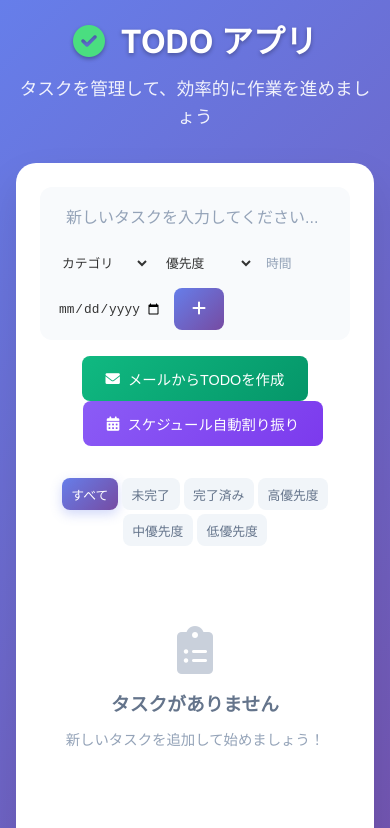
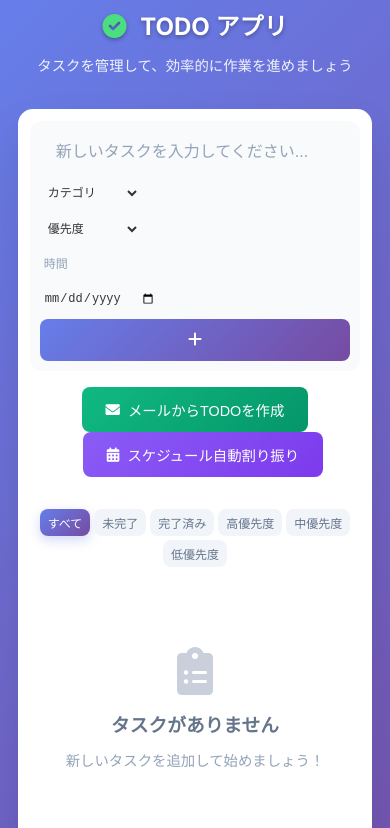
Before and after one commit to k-kasama/kasama_todo_app_by_cursor, a plain HTML site: page index.html in a window 390 px wide. Shown: the top 828 px of the page. Drawn offline with Linux system fonts and the light colour scheme.

Commit message:
レスポンシブルデザインに対応

```diff
--- a/styles.css
+++ b/styles.css
@@ -10,10 +10,13 @@ body {
     min-height: 100vh;
     color: #333;
     line-height: 1.6;
+    overflow-x: hidden;
+    width: 100%;
 }
 
 .container {
-    max-width: 800px;
+    max-width: 1200px;
+    width: 100%;
     margin: 0 auto;
     padding: 2rem;
     min-height: 100vh;
@@ -52,6 +55,8 @@ body {
     box-shadow: 0 20px 40px rgba(0,0,0,0.1);
     backdrop-filter: blur(10px);
     flex: 1;
+    width: 100%;
+    overflow-x: hidden;
 }
 
 .input-section {
@@ -66,6 +71,8 @@ body {
     padding: 0.5rem;
     border: 2px solid transparent;
     transition: all 0.3s ease;
+    flex-wrap: wrap;
+    align-items: center;
 }
 
 .input-group:focus-within {
@@ -200,6 +207,8 @@ body {
     margin-bottom: 2rem;
     max-height: 400px;
     overflow-y: auto;
+    overflow-x: hidden;
+    width: 100%;
 }
 
 .todo-item {
@@ -212,6 +221,8 @@ body {
     transition: all 0.3s ease;
     border: 2px solid transparent;
     position: relative;
+    flex-wrap: wrap;
+    gap: 0.5rem;
 }
 
 .todo-item.major {
@@ -284,11 +295,14 @@ body {
     font-size: 1rem;
     color: #333;
     word-break: break-word;
+    min-width: 200px;
+    max-width: 100%;
 }
 
 .todo-actions {
     display: flex;
     gap: 0.5rem;
+    flex-shrink: 0;
 }
 
 .todo-btn {
@@ -386,21 +400,47 @@ body {
 }
 
 /* レスポンシブデザイン */
+@media (max-width: 1200px) {
+    .container {
+        max-width: 95%;
+        padding: 1.5rem;
+    }
+}
+
 @media (max-width: 768px) {
     .container {
         padding: 1rem;
     }
 
     .todo-container {
-        padding: 1.5rem;
+        padding: 1rem;
     }
 
     .header h1 {
-        font-size: 2rem;
+        font-size: 1.8rem;
+    }
+
+    .subtitle {
+        font-size: 1rem;
+    }
+
+    .input-group {
+        flex-direction: column;
+        align-items: stretch;
+    }
+
+    #todoInput {
+        width: 100%;
     }
 
     .filters {
         flex-wrap: wrap;
+        gap: 0.25rem;
+    }
+
+    .filter-btn {
+        padding: 0.4rem 0.6rem;
+        font-size: 0.8rem;
     }
 
     .todo-stats {
@@ -411,6 +451,94 @@ body {
 
     .actions {
         flex-direction: column;
+    }
+
+    .todo-item {
+        flex-direction: column;
+        align-items: flex-start;
+        gap: 0.75rem;
+    }
+
+    .todo-text {
+        min-width: auto;
+        width: 100%;
+    }
+
+    .todo-actions {
+        align-self: flex-end;
+    }
+}
+
+@media (max-width: 480px) {
+    .container {
+        padding: 0.5rem;
+    }
+
+    .todo-container {
+        padding: 0.75rem;
+        border-radius: 15px;
+    }
+
+    .header h1 {
+        font-size: 1.5rem;
+    }
+
+    .subtitle {
+        font-size: 0.9rem;
+    }
+
+    .input-group {
+        gap: 0.25rem;
+    }
+
+    .priority-input,
+    .time-input,
+    .deadline-input,
+    .category-input,
+    .parent-input {
+        min-width: 60px;
+        font-size: 0.75rem;
+        padding: 0.5rem 0.25rem;
+    }
+
+    .filter-btn {
+        padding: 0.3rem 0.5rem;
+        font-size: 0.75rem;
+    }
+
+    .todo-item {
+        padding: 0.75rem;
+    }
+
+    .todo-text {
+        font-size: 0.9rem;
+    }
+
+    .todo-priority,
+    .todo-category,
+    .todo-time,
+    .todo-deadline {
+        font-size: 0.7rem;
+        padding: 0.2rem 0.4rem;
+    }
+
+    .email-btn,
+    .schedule-btn {
+        padding: 0.5rem 1rem;
+        font-size: 0.8rem;
+    }
+
+    .modal-content {
+        width: 98%;
+        margin: 5% auto;
+    }
+
+    .modal-header {
+        padding: 0.75rem 1rem;
+    }
+
+    .modal-body {
+        padding: 1rem;
     }
 }
 
@@ -862,7 +990,7 @@ body {
     box-shadow: 0 8px 20px rgba(107, 114, 128, 0.3);
 }
 
-/* レスポンシブ対応 */
+/* モーダル用レスポンシブ対応 */
 @media (max-width: 768px) {
     .modal-content {
         width: 95%;
@@ -887,27 +1015,25 @@ body {
         align-items: flex-start;
     }
 
-    .filters {
-        gap: 0.25rem;
+    .edit-input-section {
+        gap: 0.75rem;
     }
 
-    .filter-btn {
-        padding: 0.4rem 0.6rem;
-        font-size: 0.8rem;
+    .edit-input-section input,
+    .edit-input-section select {
+        padding: 0.6rem;
+        font-size: 0.9rem;
     }
 
-    .input-group {
-        flex-wrap: wrap;
-        gap: 0.25rem;
+    .edit-actions {
+        flex-direction: column;
+        gap: 0.5rem;
     }
 
-    .priority-input,
-    .time-input,
-    .deadline-input,
-    .category-input,
-    .parent-input {
-        min-width: 70px;
-        font-size: 0.8rem;
+    .save-btn,
+    .cancel-btn {
+        padding: 0.6rem 1rem;
+        font-size: 0.9rem;
     }
 }
 
```
